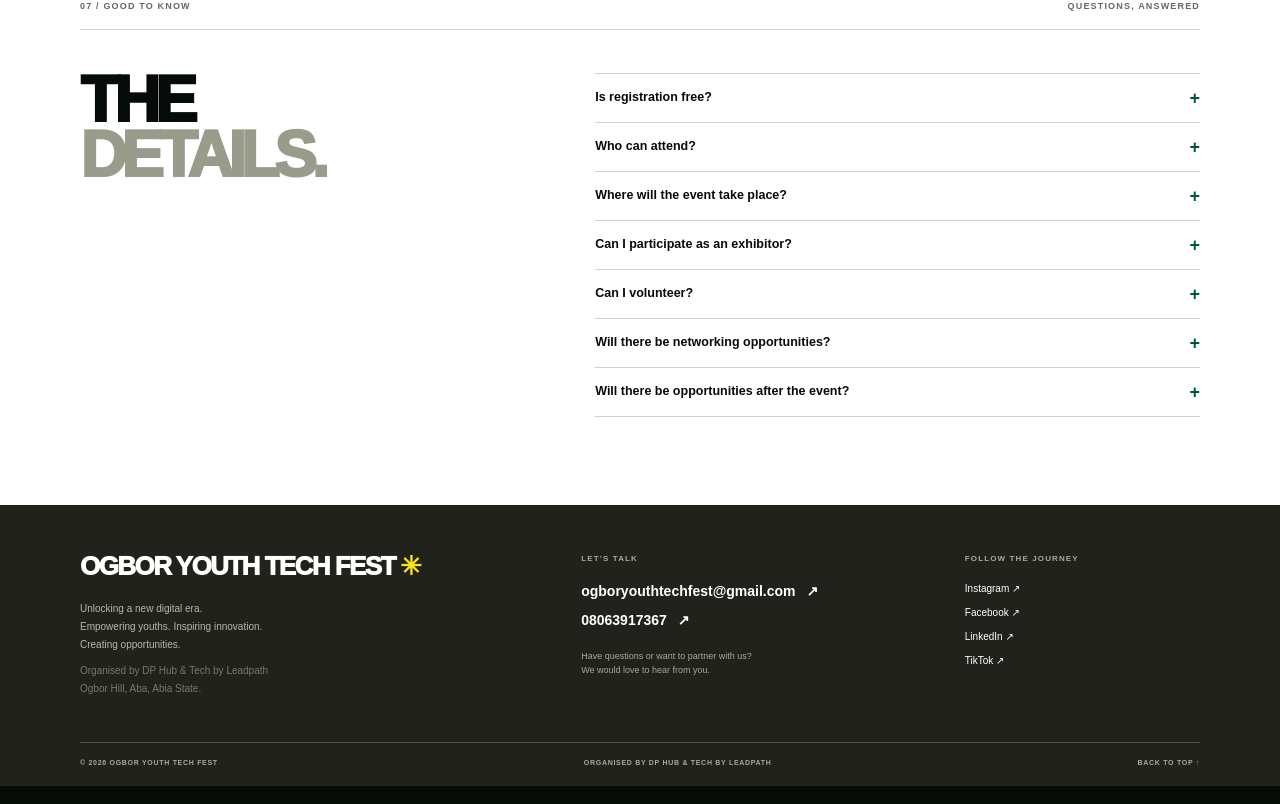
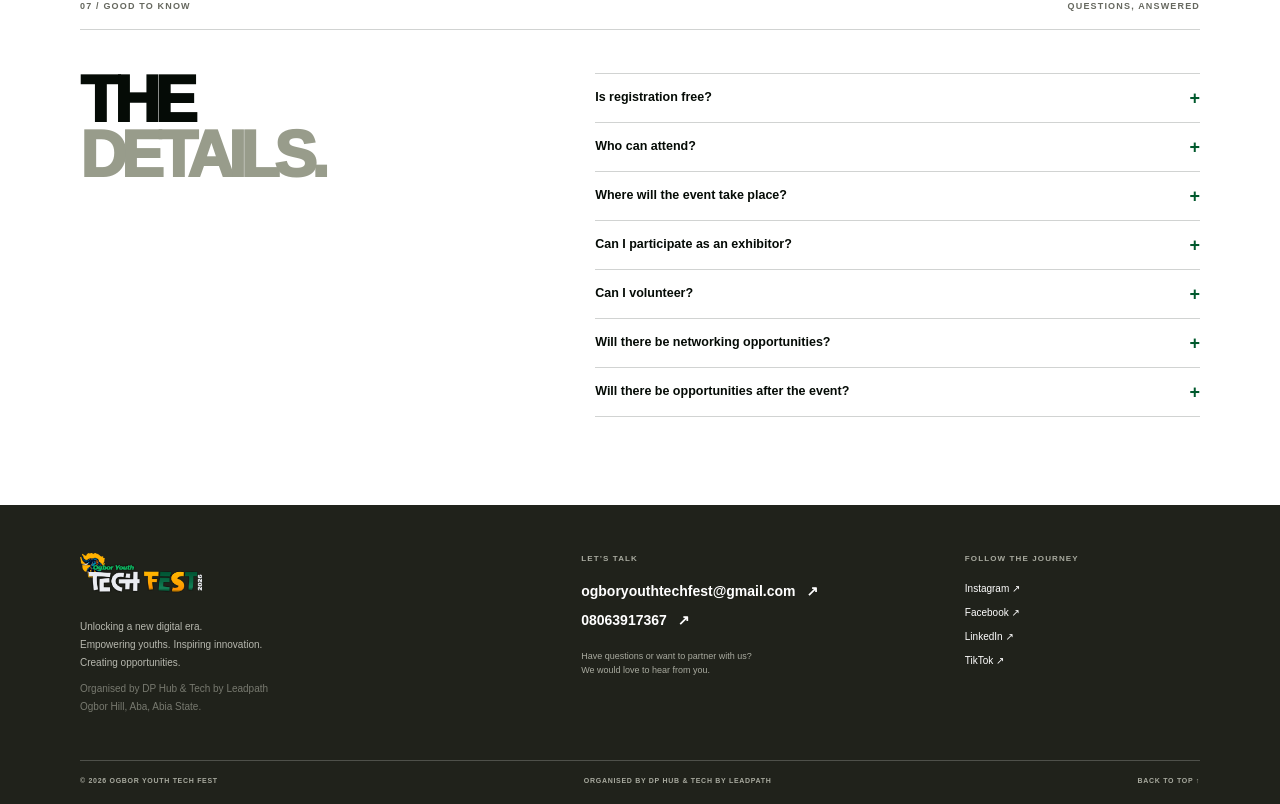
Before and after one commit to boyalonetechs/ogbor_youth_techfest, a Next.js app: page / in a window 1280 px wide. Shown: the part 5496-6300 px from the top of the page. Built offline with nearby package versions, Linux system fonts and the light colour scheme; a web font is replaced by a local one.

Commit message:
Use nav logo in footer

```diff
--- a/src/components/landing/Footer.tsx
+++ b/src/components/landing/Footer.tsx
@@ -1,3 +1,6 @@
+import Image from "next/image";
+import Link from "next/link";
+
 function Arrow() {
   return <span aria-hidden="true">↗</span>;
 }
@@ -7,9 +10,9 @@ export default function Footer() {
     <footer className="oytf-footer" id="contact">
       <div className="oytf-footer-top">
         <div>
-          <a className="oytf-footer-mark" href="#home">
-            OGBOR YOUTH TECH FEST<span>✳</span>
-          </a>
+          <Link className="oytf-footer-mark" href="/" aria-label="Ogbor Youth Tech Fest home">
+            <Image src="/l.png" alt="Ogbor Youth Tech Fest" width={1586} height={518} style={{ height: 40, width: "auto" }} />
+          </Link>
           <p>
             Unlocking a new digital era.
             <br />
```
